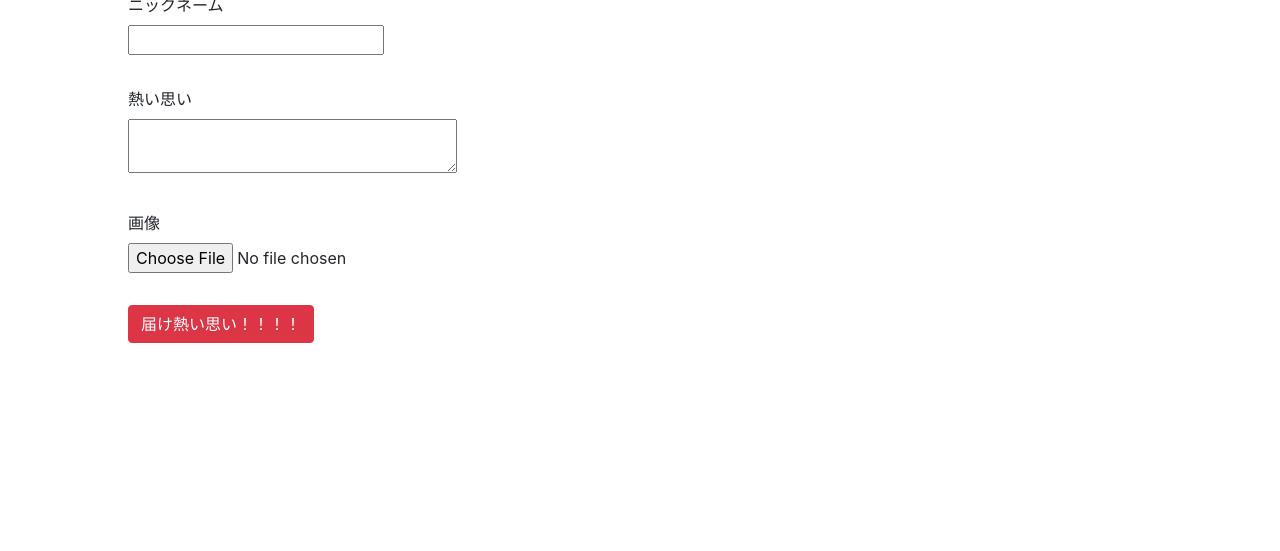
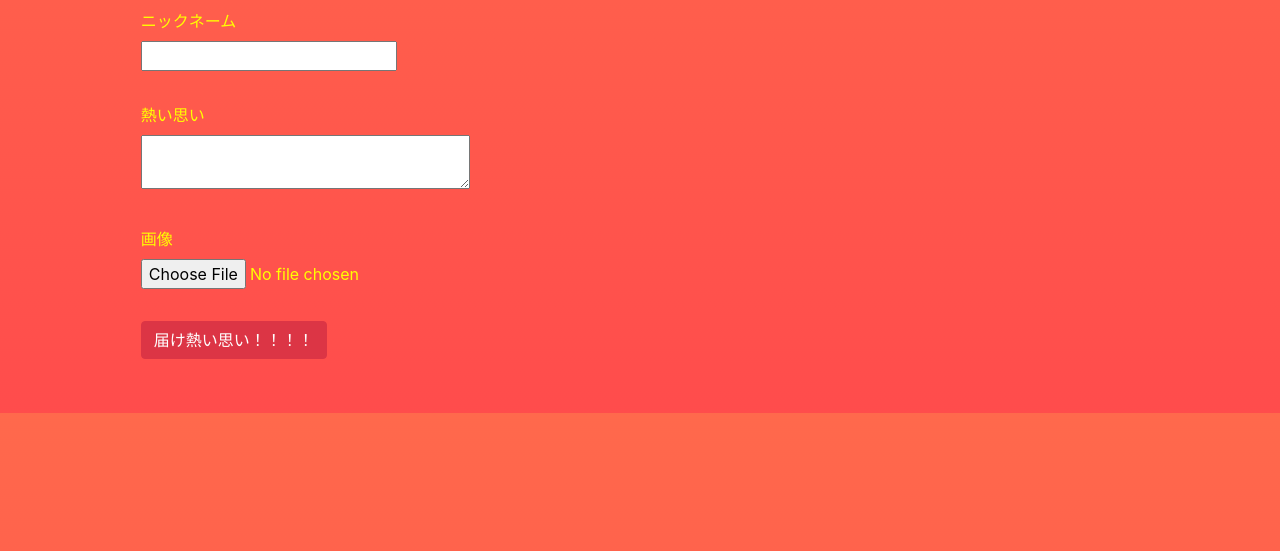
Before and after one commit to j-choriki/EL_BBS, a PHP site: page /ctl/index.php in a window 1280 px wide. Shown: the part 249-800 px from the top of the page. Run offline with PHP 8.4, Linux system fonts and the light colour scheme; data that the repository does not hold is empty.

Commit message:
背景色と文字色を変更しました。

```diff
--- a/css/index.css
+++ b/css/index.css
@@ -23,3 +23,7 @@ body section .border .flex {
   display: flex;
   justify-content: space-between;
 }/*# sourceMappingURL=index.css.map */
+.bg-primary{
+  color: #ffff00 !important;
+  background-image: linear-gradient(to bottom, #ff694c, #ff4c4c) !important;
+}
--- a/view/index_html.php
+++ b/view/index_html.php
@@ -9,7 +9,7 @@
 <script src="https://ajax.googleapis.com/ajax/libs/jquery/3.5.1/jquery.min.js"></script>
 <title>夏鍋食おうぜ！</title>
 </head>
-<body>
+<body class="p-3 mb-2 bg-primary bg-gradient">
 <header>
     <h1>夏鍋食おうぜ！</h1>
 </header>
```
